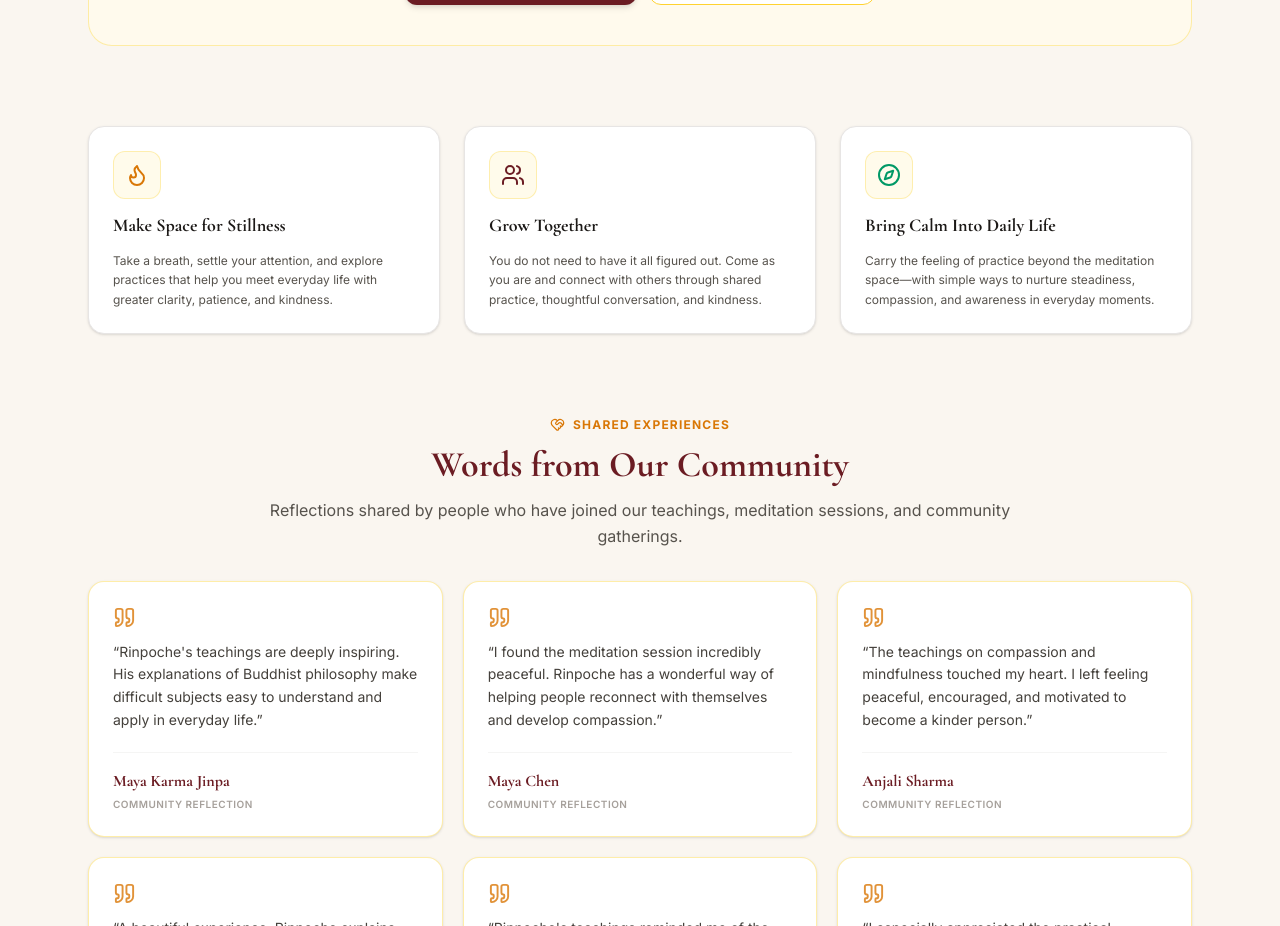
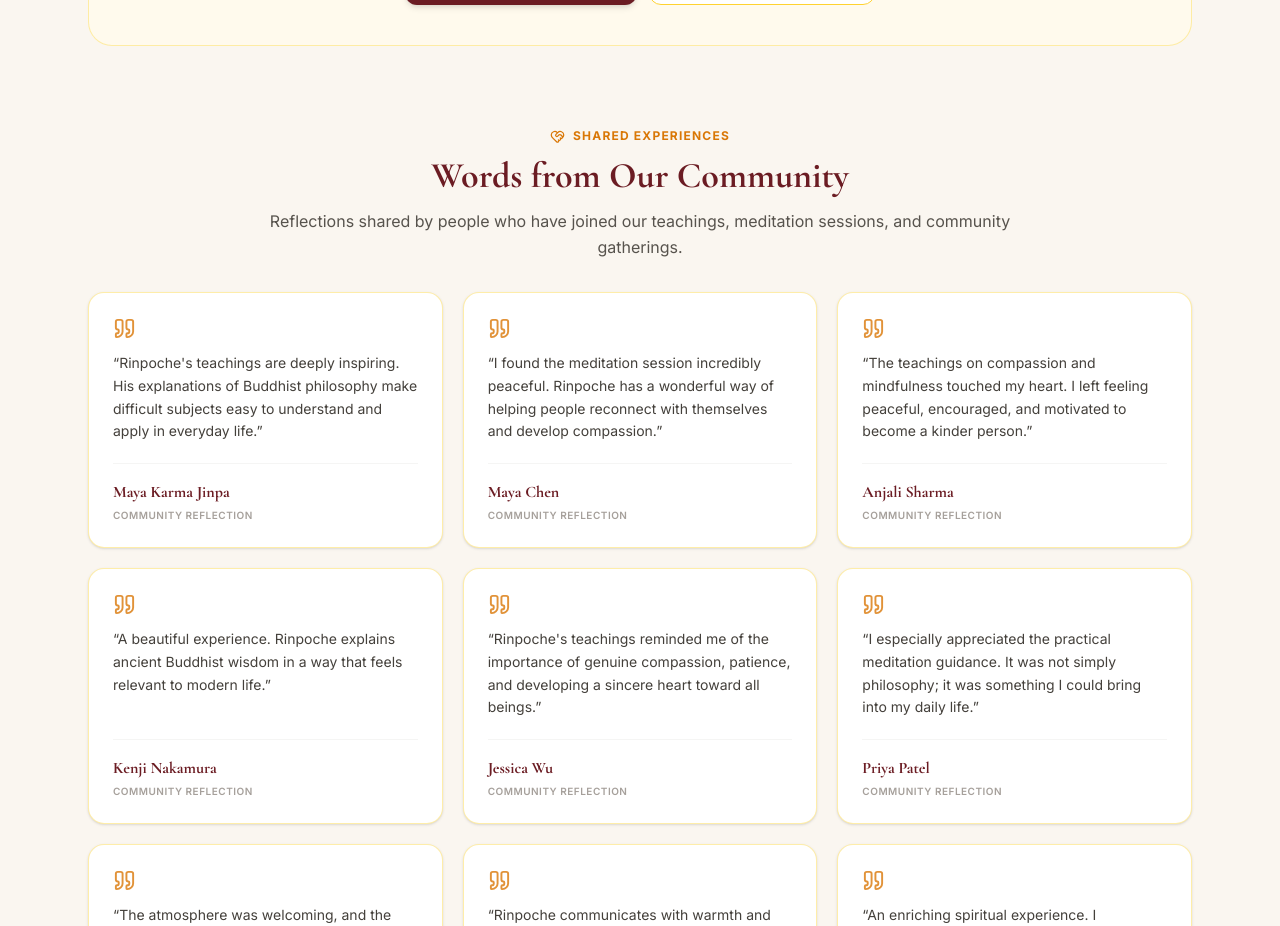
Before and after one commit to sherpaten/Zero-Point-Meditation-Center, a React (Vite) app in the folder zero-point-meditation/: page /home in a window 1280 px wide. Shown: the part 1160-2086 px from the top of the page. Built offline with nearby package versions, Linux system fonts and the light colour scheme.

Commit message:
Remove homepage feature cards above testimonials

```diff
--- a/zero-point-meditation/src/pages/Home.jsx
+++ b/zero-point-meditation/src/pages/Home.jsx
@@ -276,26 +276,6 @@ export default function Home() {
           </div>
         </motion.section>
 
-        {/* Core Features */}
-        <div className="grid sm:grid-cols-3 gap-6">
-          {features.map((item, idx) => (
-            <motion.div
-              key={idx}
-              initial={{ opacity: 0, y: 20 }}
-              whileInView={{ opacity: 1, y: 0 }}
-              viewport={{ once: true }}
-              transition={{ duration: 0.4, delay: idx * 0.1 }}
-              className="bg-white p-6 rounded-2xl border border-stone-200 shadow-sm space-y-3"
-            >
-              <div className="w-12 h-12 rounded-xl bg-amber-50 border border-amber-200/60 flex items-center justify-center">
-                {item.icon}
-              </div>
-              <h3 className="font-serif font-bold text-lg text-stone-900">{item.title}</h3>
-              <p className="text-stone-600 text-xs leading-relaxed">{item.desc}</p>
-            </motion.div>
-          ))}
-        </div>
-
         {/* Community reflections */}
         <motion.section
           initial={{ opacity: 0, y: 20 }}
```
